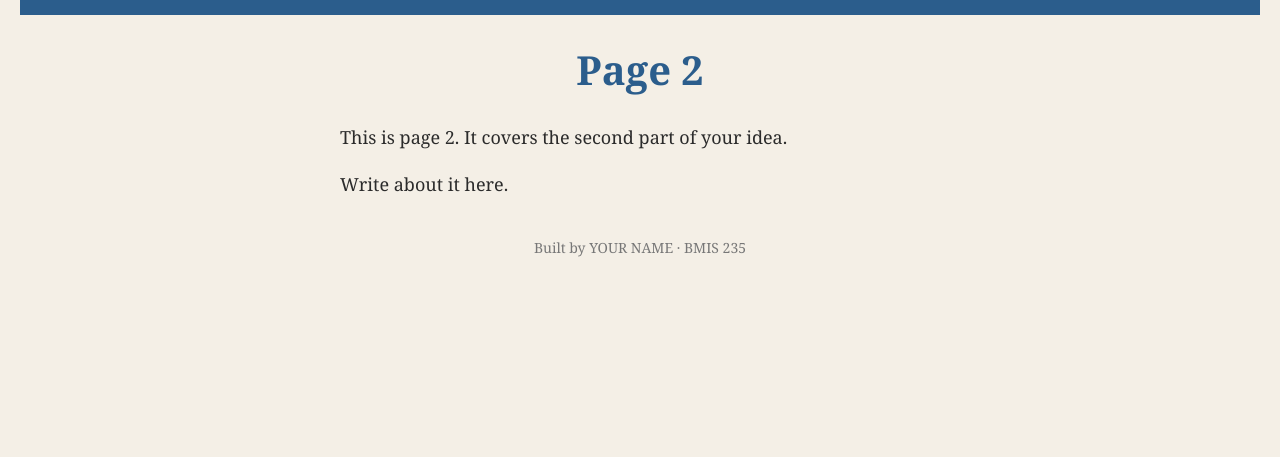
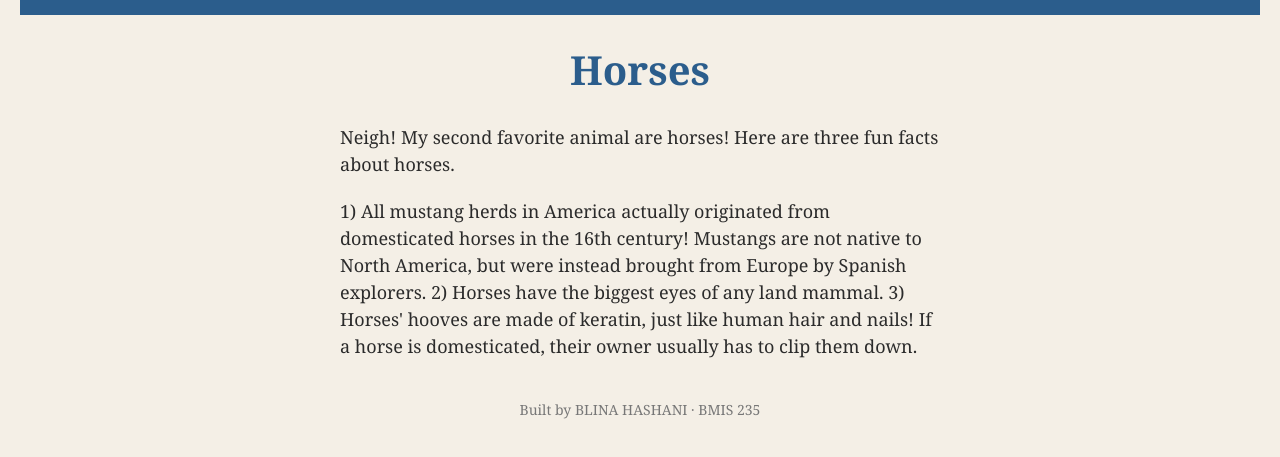
Before and after one commit to bhashani007/bmis235-html-3, a plain HTML site: page horses.html in a window 1280 px wide. Shown: the part 71-528 px from the top of the page. Drawn offline with Linux system fonts and the light colour scheme.

Commit message:
Revise horses section and update footer name
Updated the content about horses and modified the footer.

```diff
--- a/horses.html
+++ b/horses.html
@@ -28,12 +28,14 @@
     <a href="wolves.html"><img src="img/wolves.png" alt="Wolves"></a>
 </nav>
 
-<h1>Page 2</h1>
-<p>This is page 2. It covers the second part of your idea.</p>
-<p>Write about it here.</p>
+<h1>Horses</h1>
+<p>Neigh! My second favorite animal are horses! Here are three fun facts about horses. </p>
+<p>1) All mustang herds in America actually originated from domesticated horses in the 16th century! Mustangs are not native to North America, but were instead brought from Europe by Spanish explorers.
+2) Horses have the biggest eyes of any land mammal.
+3) Horses' hooves are made of keratin, just like human hair and nails! If a horse is domesticated, their owner usually has to clip them down. </p>
 
 <!-- Footer: fill in your name -->
-<footer>Built by YOUR NAME &middot; BMIS 235</footer>
+<footer>Built by BLINA HASHANI &middot; BMIS 235</footer>
 
 </body>
 </html>
```
